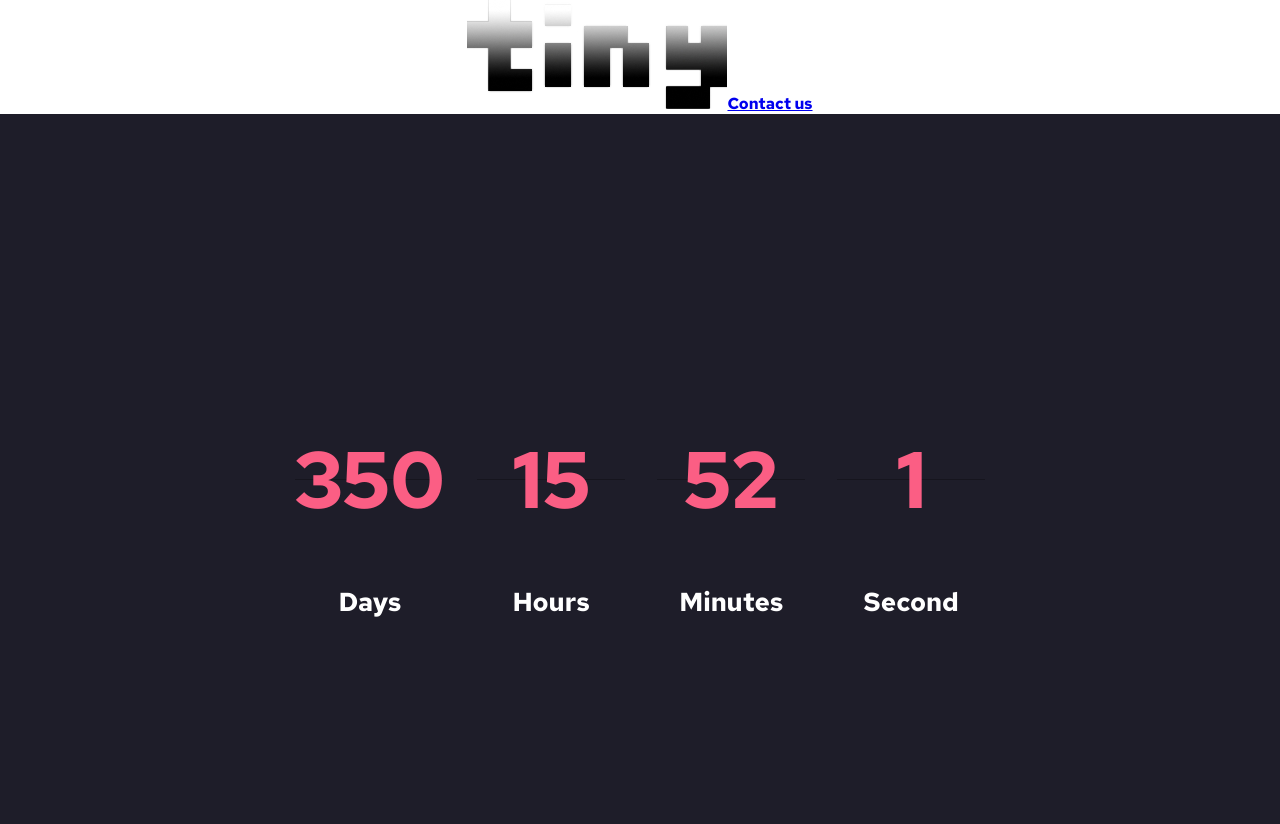
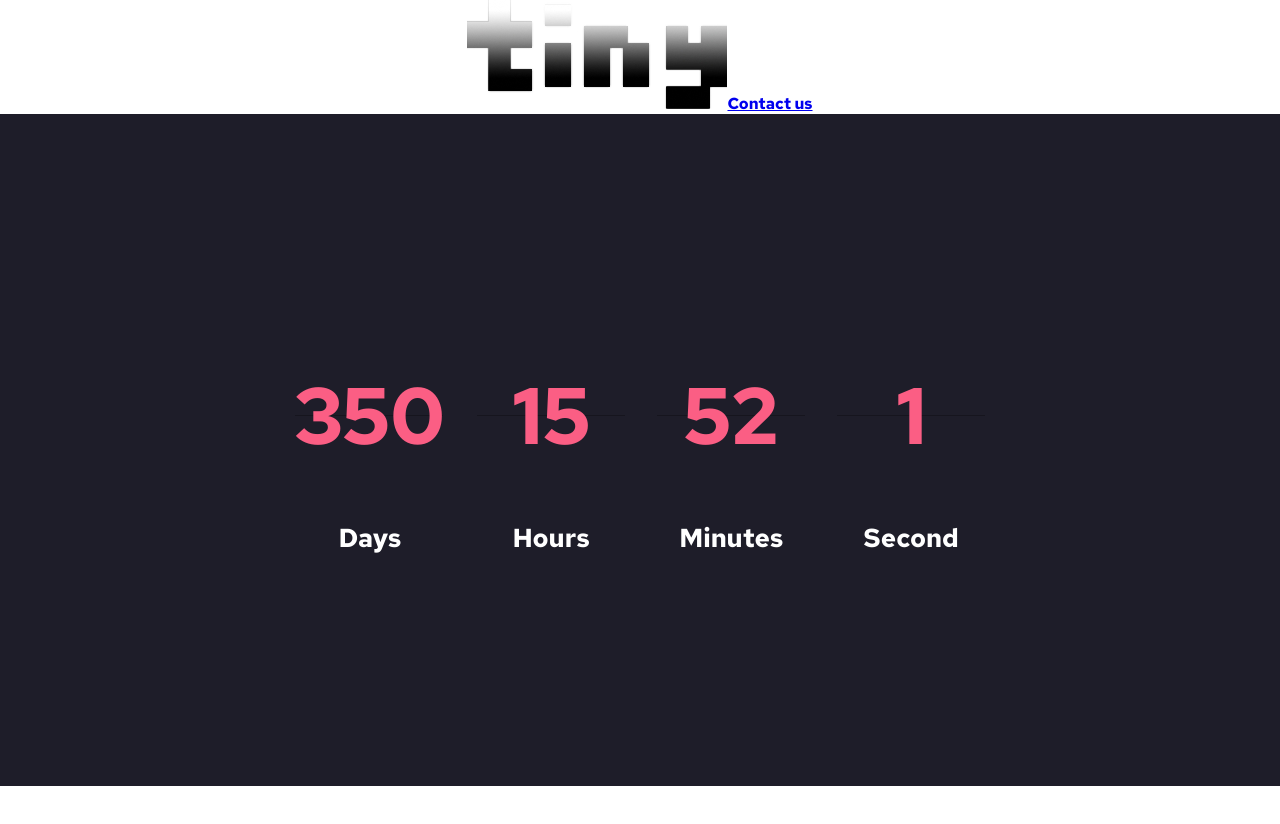
Before and after one commit to ajsaule/countdown-timer, a React (Create React App) app: page / in a window 1280 px wide. Shown: the top 824 px of the page. After the commit the page ends 800 px from the top, so only its background shows below. Built offline with nearby package versions, Linux system fonts and the light colour scheme.

Commit message:
fixed title and favicon;

```diff
--- a/public/index.html
+++ b/public/index.html
@@ -24,7 +24,7 @@
       work correctly both with client-side routing and a non-root public URL.
       Learn how to configure a non-root public URL by running `npm run build`.
     -->
-    <title>React App</title>
+    <title>Tinyrama Launch</title>
   </head>
   <body>
     <noscript>You need to enable JavaScript to run this app.</noscript>
--- a/src/App.scss
+++ b/src/App.scss
@@ -8,7 +8,7 @@
 
 .App-header {
   background-color: #1e1d29;
-  min-height: 100vh;
+  min-height: 84vh;
   display: flex;
   flex-direction: row;
   gap: 32px;
```
Also changed, not shown: 1 other file (tests, documents, lock files or other folders).
